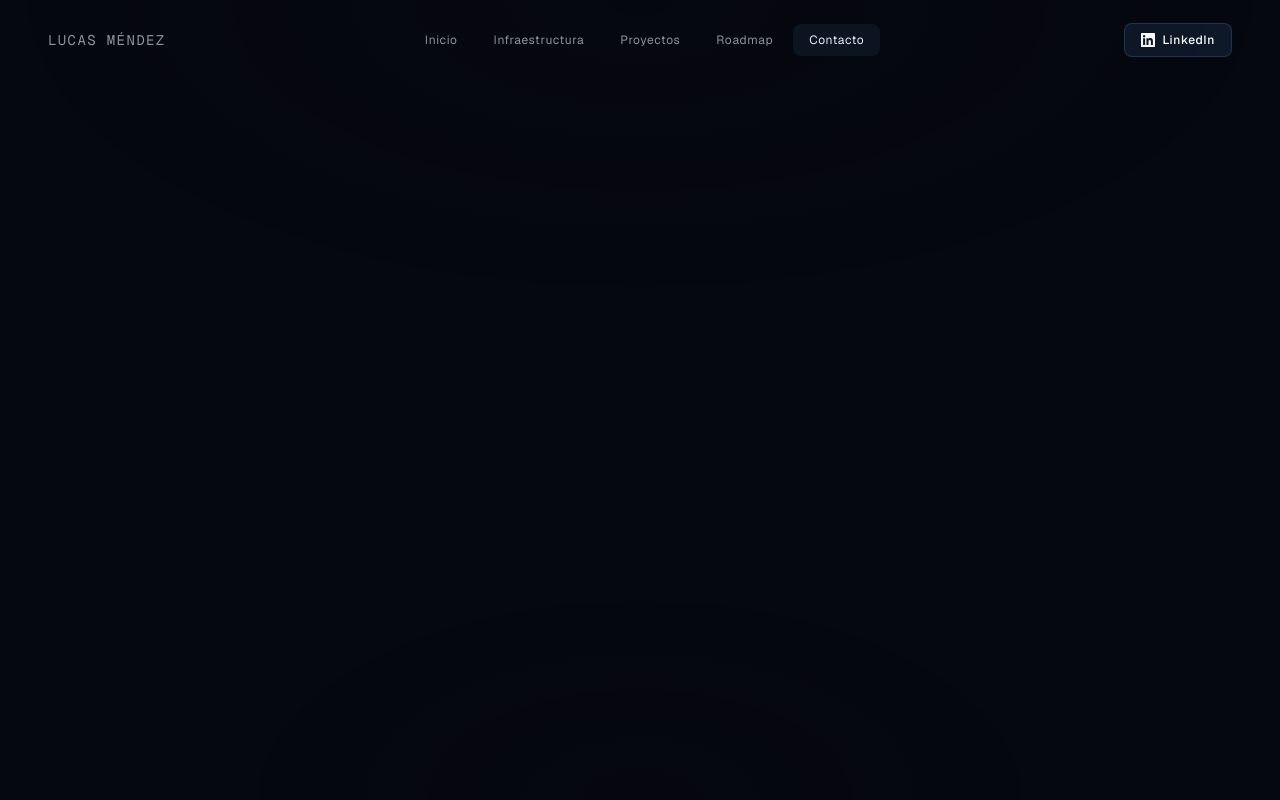
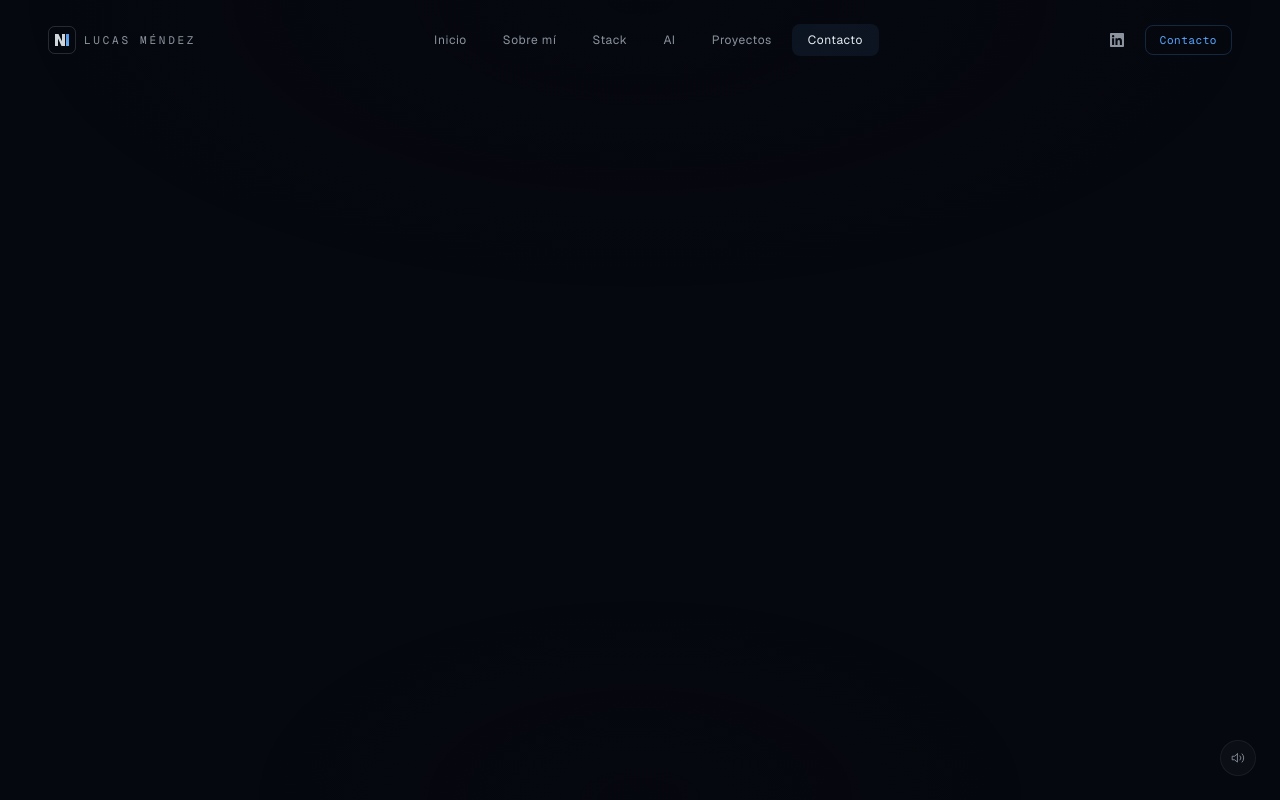
Before and after one commit to lucasmdg/CIBER, a Next.js app in the folder ciberseguridad/portfolio_v2/: page / in a window 1280 px wide. Built offline with nearby package versions, Linux system fonts and the light colour scheme.

Commit message:
phase2: logo LM monogram, navbar hide/show, premium cursor, audio toggle

```diff
--- /dev/null
+++ b/ciberseguridad/portfolio_v2/src/components/AudioToggle.tsx
@@ -0,0 +1,29 @@
+"use client";
+
+import { useState } from "react";
+
+export default function AudioToggle() {
+  const [enabled, setEnabled] = useState(false);
+
+  return (
+    <button
+      onClick={() => setEnabled(!enabled)}
+      className="fixed bottom-6 right-6 z-[100] w-9 h-9 rounded-full glass-panel-strong flex items-center justify-center text-muted hover:text-text transition-colors"
+      aria-label={enabled ? "Desactivar audio" : "Activar audio"}
+    >
+      {enabled ? (
+        <svg width="14" height="14" viewBox="0 0 24 24" fill="none" stroke="currentColor" strokeWidth="1.5" strokeLinecap="round" strokeLinejoin="round">
+          <polygon points="11 5 6 9 2 9 2 15 6 15 11 19 11 5" />
+          <line x1="23" y1="9" x2="17" y2="15" />
+          <line x1="17" y1="9" x2="23" y2="15" />
+        </svg>
+      ) : (
+        <svg width="14" height="14" viewBox="0 0 24 24" fill="none" stroke="currentColor" strokeWidth="1.5" strokeLinecap="round" strokeLinejoin="round">
+          <polygon points="11 5 6 9 2 9 2 15 6 15 11 19 11 5" />
+          <path d="M19.07 4.93a10 10 0 0 1 0 14.14" />
+          <path d="M15.54 8.46a5 5 0 0 1 0 7.07" />
+        </svg>
+      )}
+    </button>
+  );
+}
--- a/ciberseguridad/portfolio_v2/src/components/ClientLayout.tsx
+++ b/ciberseguridad/portfolio_v2/src/components/ClientLayout.tsx
@@ -1,23 +1,19 @@
 "use client";
 
 import { ReactLenis } from "lenis/react";
-import { useEffect, useState } from "react";
-import LoadingScreen from "./LoadingScreen";
+import dynamic from "next/dynamic";
 import Navigation from "./Navigation";
 
+const Cursor = dynamic(() => import("./Cursor"), { ssr: false });
+const AudioToggle = dynamic(() => import("./AudioToggle"), { ssr: false });
+
 export default function ClientLayout({ children }: { children: React.ReactNode }) {
-  const [loading, setLoading] = useState(true);
-
-  useEffect(() => {
-    const timer = setTimeout(() => setLoading(false), 1600);
-    return () => clearTimeout(timer);
-  }, []);
-
   return (
     <ReactLenis root options={{ lerp: 0.08, wheelMultiplier: 1.1 }}>
-      {loading && <LoadingScreen onFinish={() => setLoading(false)} />}
+      <Cursor />
       <Navigation />
       {children}
+      <AudioToggle />
     </ReactLenis>
   );
 }
--- /dev/null
+++ b/ciberseguridad/portfolio_v2/src/components/Cursor.tsx
@@ -0,0 +1,102 @@
+"use client";
+
+import { useEffect, useRef, useCallback } from "react";
+import { motion, useMotionValue, useSpring } from "framer-motion";
+
+const isTouchDevice = () =>
+  typeof window !== "undefined" &&
+  ("ontouchstart" in window || navigator.maxTouchPoints > 0);
+
+export default function Cursor() {
+  const cursorX = useMotionValue(-100);
+  const cursorY = useMotionValue(-100);
+  const ringX = useMotionValue(-100);
+  const ringY = useMotionValue(-100);
+
+  const springConfig = { damping: 25, stiffness: 300, mass: 0.5 };
+  const springConfigRing = { damping: 35, stiffness: 180, mass: 0.8 };
+
+  const smoothX = useSpring(cursorX, springConfig);
+  const smoothY = useSpring(cursorY, springConfig);
+  const ringSmoothX = useSpring(ringX, springConfigRing);
+  const ringSmoothY = useSpring(ringY, springConfigRing);
+
+  const ringRef = useRef<HTMLDivElement>(null);
+  const isHovering = useRef(false);
+
+  const handleMouseMove = useCallback(
+    (e: MouseEvent) => {
+      cursorX.set(e.clientX);
+      cursorY.set(e.clientY);
+      ringX.set(e.clientX);
+      ringY.set(e.clientY);
+    },
+    [cursorX, cursorY, ringX, ringY]
+  );
+
+  const handleMouseOver = useCallback((e: MouseEvent) => {
+    const target = e.target as HTMLElement;
+    const clickable = target.closest(
+      "a, button, [role='button'], input, select, textarea, label"
+    );
+    if (clickable) {
+      isHovering.current = true;
+      if (ringRef.current) {
+        ringRef.current.style.width = "48px";
+        ringRef.current.style.height = "48px";
+        ringRef.current.style.borderColor = "rgba(88, 166, 255, 0.2)";
+        ringRef.current.style.backgroundColor = "rgba(88, 166, 255, 0.04)";
+      }
+    } else {
+      isHovering.current = false;
+      if (ringRef.current) {
+        ringRef.current.style.width = "32px";
+        ringRef.current.style.height = "32px";
+        ringRef.current.style.borderColor = "rgba(255, 255, 255, 0.12)";
+        ringRef.current.style.backgroundColor = "transparent";
+      }
+    }
+  }, []);
+
+  useEffect(() => {
+    if (isTouchDevice()) return;
+    window.addEventListener("mousemove", handleMouseMove);
+    document.addEventListener("mouseover", handleMouseOver);
+    return () => {
+      window.removeEventListener("mousemove", handleMouseMove);
+      document.removeEventListener("mouseover", handleMouseOver);
+    };
+  }, [handleMouseMove, handleMouseOver]);
+
+  if (isTouchDevice()) return null;
+
+  return (
+    <>
+      <motion.div
+        className="fixed top-0 left-0 pointer-events-none z-[9999] mix-blend-normal"
+        style={{
+          x: smoothX,
+          y: smoothY,
+          translateX: "-50%",
+          translateY: "-50%",
+        }}
+      >
+        <div className="w-1.5 h-1.5 rounded-full bg-white/70" />
+      </motion.div>
+      <motion.div
+        ref={ringRef}
+        className="fixed top-0 left-0 pointer-events-none z-[9998] rounded-full border transition-colors duration-300"
+        style={{
+          x: ringSmoothX,
+          y: ringSmoothY,
+          translateX: "-50%",
+          translateY: "-50%",
+          width: "32px",
+          height: "32px",
+          borderColor: "rgba(255, 255, 255, 0.12)",
+          backgroundColor: "transparent",
+        }}
+      />
+    </>
+  );
+}
--- /dev/null
+++ b/ciberseguridad/portfolio_v2/src/components/Logo.tsx
@@ -0,0 +1,44 @@
+"use client";
+
+import { motion } from "framer-motion";
+
+export default function Logo({ className = "" }: { className?: string }) {
+  return (
+    <motion.a
+      href="#hero"
+      className={`flex items-center gap-2 group ${className}`}
+      whileHover={{ scale: 1.02 }}
+      transition={{ duration: 0.2 }}
+    >
+      <svg
+        width="28"
+        height="28"
+        viewBox="0 0 28 28"
+        fill="none"
+        xmlns="http://www.w3.org/2000/svg"
+        className="flex-shrink-0"
+      >
+        <rect x="0.5" y="0.5" width="27" height="27" rx="6" stroke="currentColor" strokeOpacity="0.15" />
+        <path
+          d="M7 20V8h3.5l3.5 7.5V8h3v12h-3.5L10 12.5V20H7z"
+          fill="currentColor"
+          fillOpacity="0.9"
+        />
+        <path
+          d="M21 8v12h-3V8h3z"
+          fill="url(#lm-gradient)"
+          fillOpacity="0.9"
+        />
+        <defs>
+          <linearGradient id="lm-gradient" x1="18" y1="8" x2="21" y2="20" gradientUnits="userSpaceOnUse">
+            <stop stopColor="#58A6FF" />
+            <stop offset="1" stopColor="#79C0FF" />
+          </linearGradient>
+        </defs>
+      </svg>
+      <span className="text-[11px] font-mono tracking-[0.25em] text-muted group-hover:text-text transition-colors duration-300">
+        LUCAS MÉNDEZ
+      </span>
+    </motion.a>
+  );
+}
--- a/ciberseguridad/portfolio_v2/src/components/Navigation.tsx
+++ b/ciberseguridad/portfolio_v2/src/components/Navigation.tsx
@@ -1,33 +1,44 @@
 "use client";
 
-import { useState, useEffect } from "react";
+import { useState, useEffect, useRef } from "react";
 import { motion, AnimatePresence } from "framer-motion";
 import { Menu, X } from "lucide-react";
-import { LinkedinIcon } from "@/lib/icons";
+import Logo from "./Logo";
 
 const sections = [
   { id: "hero", label: "Inicio" },
-  { id: "telecom", label: "Infraestructura" },
+  { id: "about", label: "Sobre mí" },
+  { id: "stack", label: "Stack" },
+  { id: "ai-workflow", label: "AI" },
   { id: "projects", label: "Proyectos" },
-  { id: "roadmap", label: "Roadmap" },
   { id: "contact", label: "Contacto" },
 ];
 
 export default function Navigation() {
   const [active, setActive] = useState("hero");
   const [scrolled, setScrolled] = useState(false);
+  const [hidden, setHidden] = useState(false);
   const [menuOpen, setMenuOpen] = useState(false);
+  const lastScroll = useRef(0);
 
   useEffect(() => {
     const handleScroll = () => {
-      setScrolled(window.scrollY > 60);
+      const sy = window.scrollY;
+      setScrolled(sy > 60);
+      if (sy > 200) {
+        setHidden(sy > lastScroll.current);
+      } else {
+        setHidden(false);
+      }
+      lastScroll.current = sy;
+
       const offsets = sections.map((s) => {
         const el = document.getElementById(s.id);
         return { id: s.id, top: el?.offsetTop ?? 0 };
       });
-      const scrollY = window.scrollY + 200;
+      const syOff = sy + 200;
       for (let i = offsets.length - 1; i >= 0; i--) {
-        if (scrollY >= offsets[i].top) {
+        if (syOff >= offsets[i].top) {
           setActive(offsets[i].id);
           break;
         }
@@ -39,19 +50,17 @@ export default function Navigation() {
 
   return (
     <motion.header
-      initial={{ y: -20, opacity: 0 }}
-      animate={{ y: 0, opacity: 1 }}
-      transition={{ duration: 0.6, ease: "easeOut" }}
+      initial={{ y: 0 }}
+      animate={{ y: hidden ? -100 : 0 }}
+      transition={{ duration: 0.3, ease: "easeInOut" }}
       className={`fixed top-0 left-0 right-0 z-50 transition-all duration-300 ${
         scrolled
-          ? "bg-[rgba(5,5,8,0.75)] backdrop-blur-xl border-b border-white/[0.04]"
+          ? "bg-[rgba(6,8,15,0.75)] backdrop-blur-2xl border-b border-white/[0.04]"
           : "bg-transparent"
       }`}
     >
       <div className="section-container flex items-center justify-between h-16 md:h-20">
-        <a href="#hero" className="text-sm font-mono tracking-widest text-muted hover:text-text transition-colors">
-          LUCAS MÉNDEZ
-        </a>
+        <Logo />
 
         <nav className="hidden md:flex items-center gap-1">
           {sections.map((s) => (
@@ -79,17 +88,27 @@ export default function Navigation() {
             href="https://www.linkedin.com/in/lucas-m%C3%A9ndez-34a0a53a1/"
             target="_blank"
             rel="noopener noreferrer"
-            className="hidden md:flex items-center gap-2 px-4 py-2 text-xs font-medium tracking-wider text-white bg-accent/10 border border-accent/20 rounded-lg hover:bg-accent/20 transition-colors"
+            className="hidden md:flex items-center justify-center w-8 h-8 rounded-lg text-muted hover:text-accent hover:bg-accent-dim transition-all"
+            aria-label="LinkedIn"
           >
-            <LinkedinIcon style={{ width: 14, height: 14 }} />
-            LinkedIn
+            <svg width="14" height="14" viewBox="0 0 24 24" fill="currentColor">
+              <path d="M20.447 20.452h-3.554v-5.569c0-1.328-.027-3.037-1.852-3.037-1.853 0-2.136 1.445-2.136 2.939v5.667H9.351V9h3.414v1.561h.046c.477-.9 1.637-1.85 3.37-1.85 3.601 0 4.267 2.37 4.267 5.455v6.286zM5.337 7.433a2.062 2.062 0 01-2.063-2.065 2.064 2.064 0 112.063 2.065zm1.782 13.019H3.555V9h3.564v11.452zM22.225 0H1.771C.792 0 0 .774 0 1.729v20.542C0 23.227.792 24 1.771 24h20.451C23.2 24 24 23.227 24 22.271V1.729C24 .774 23.2 0 22.222 0h.003z" />
+            </svg>
+          </a>
+
+          <a
+            href="#contact"
+            className="hidden md:inline-flex items-center gap-1.5 px-3.5 py-1.5 text-[11px] font-mono tracking-wider text-accent border border-accent/20 rounded-lg hover:bg-accent-dim transition-all"
+          >
+            Contacto
           </a>
 
           <button
             onClick={() => setMenuOpen(!menuOpen)}
             className="md:hidden p-2 text-muted hover:text-text transition-colors"
+            aria-label="Menú"
           >
-            {menuOpen ? <X size={20} /> : <Menu size={20} />}
+            {menuOpen ? <X size={18} /> : <Menu size={18} />}
           </button>
         </div>
       </div>
@@ -100,7 +119,7 @@ export default function Navigation() {
             initial={{ height: 0, opacity: 0 }}
             animate={{ height: "auto", opacity: 1 }}
             exit={{ height: 0, opacity: 0 }}
-            className="md:hidden overflow-hidden border-t border-white/[0.04] bg-[rgba(5,5,8,0.95)] backdrop-blur-xl"
+            className="md:hidden overflow-hidden border-t border-white/[0.04] bg-[rgba(6,8,15,0.95)] backdrop-blur-2xl"
           >
             <div className="section-container py-4 space-y-1">
               {sections.map((s) => (
@@ -119,7 +138,10 @@ export default function Navigation() {
                 rel="noopener noreferrer"
                 className="flex items-center gap-2 px-4 py-3 text-sm text-accent hover:bg-accent-dim rounded-lg transition-colors"
               >
-                <LinkedinIcon style={{ width: 16, height: 16 }} /> LinkedIn
+                <svg width="16" height="16" viewBox="0 0 24 24" fill="currentColor">
+                  <path d="M20.447 20.452h-3.554v-5.569c0-1.328-.027-3.037-1.852-3.037-1.853 0-2.136 1.445-2.136 2.939v5.667H9.351V9h3.414v1.561h.046c.477-.9 1.637-1.85 3.37-1.85 3.601 0 4.267 2.37 4.267 5.455v6.286zM5.337 7.433a2.062 2.062 0 01-2.063-2.065 2.064 2.064 0 112.063 2.065zm1.782 13.019H3.555V9h3.564v11.452zM22.225 0H1.771C.792 0 0 .774 0 1.729v20.542C0 23.227.792 24 1.771 24h20.451C23.2 24 24 23.227 24 22.271V1.729C24 .774 23.2 0 22.222 0h.003z" />
+                </svg>
+                LinkedIn
               </a>
             </div>
           </motion.div>
```
